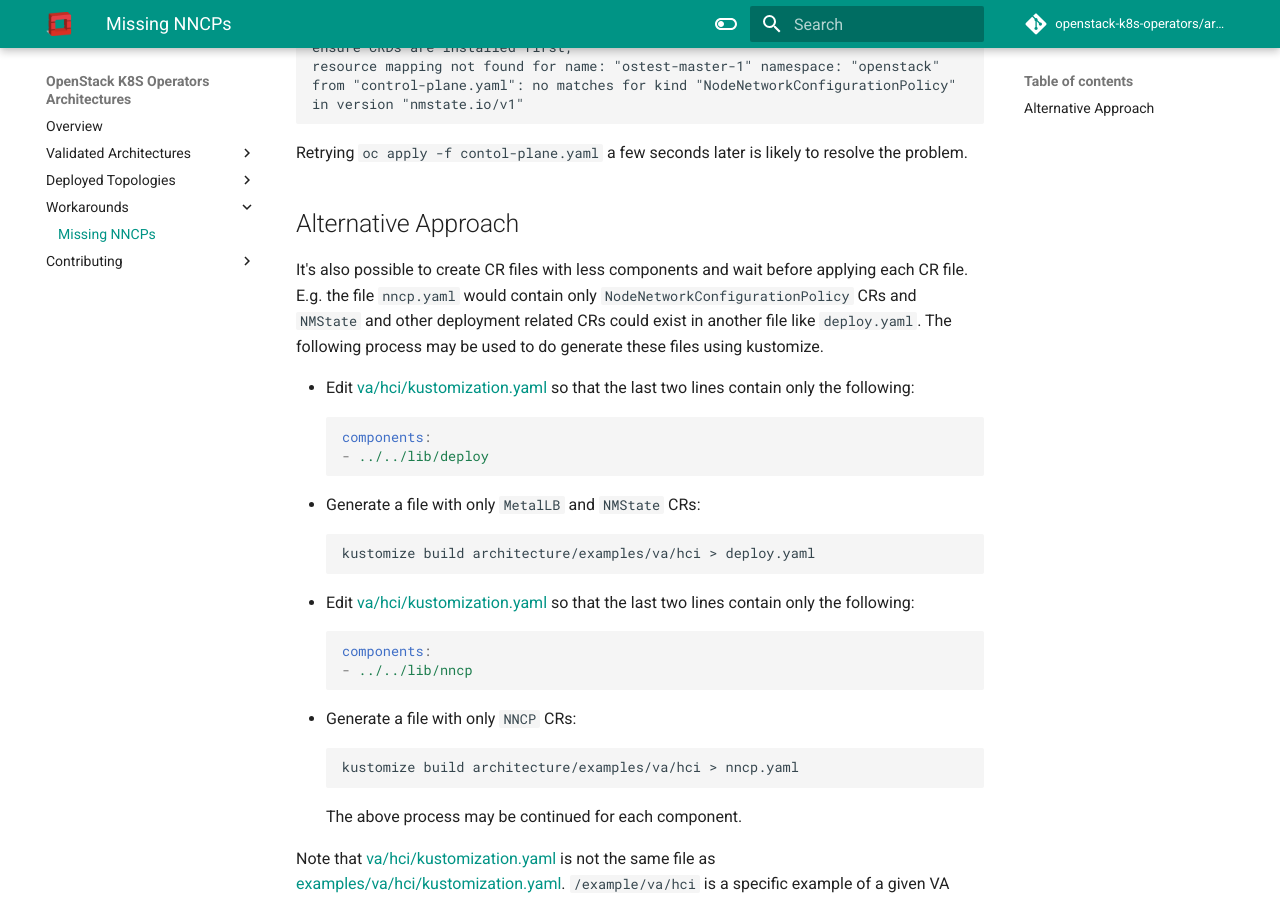
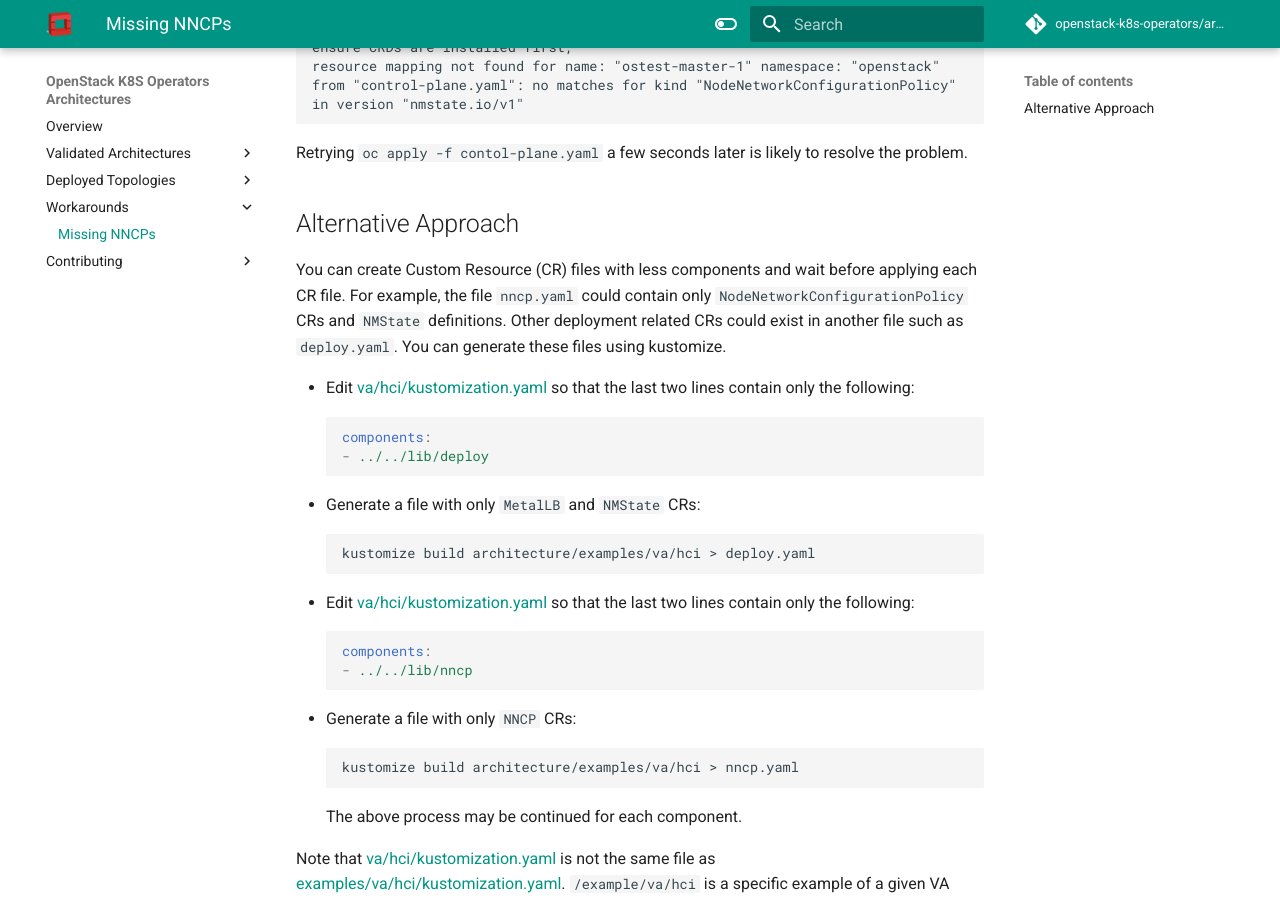
Before and after one commit to openstack-k8s-operators/architecture, an MkDocs documentation site: the page built from docs/wa/missing_nncp.md, in a window 1280 px wide and 900 px high, scrolled down 470 px. Built offline with MkDocs 1.6.1 and Material for MkDocs 9.7.7, drawn with Linux system fonts in a browser that asks for light colours; comment, search, counter and statistics services are not loaded; the version menu is left out.

Commit message:
Update docs/wa/missing_nncp.md
Co-authored-by: Leif Madsen <leif@leifmadsen.com>

```diff
--- a/docs/wa/missing_nncp.md
+++ b/docs/wa/missing_nncp.md
@@ -23,12 +23,11 @@
 
 ## Alternative Approach
 
-It's also possible to create CR files with less components and wait
-before applying each CR file. E.g. the file `nncp.yaml` would contain
-only `NodeNetworkConfigurationPolicy` CRs and `NMState` and other
-deployment related CRs could exist in another file like
-`deploy.yaml`. The following process may be used to do generate these
-files using kustomize.
+You can create Custom Resource (CR) files with less components and wait
+before applying each CR file. For example, the file `nncp.yaml` could contain
+only `NodeNetworkConfigurationPolicy` CRs and `NMState` definitions. Other
+deployment related CRs could exist in another file such as
+`deploy.yaml`. You can generate these files using kustomize.
 
 - Edit
 [va/hci/kustomization.yaml](https://github.com/openstack-k8s-operators/architecture/blob/main/va/hci/kustomization.yaml)
```
